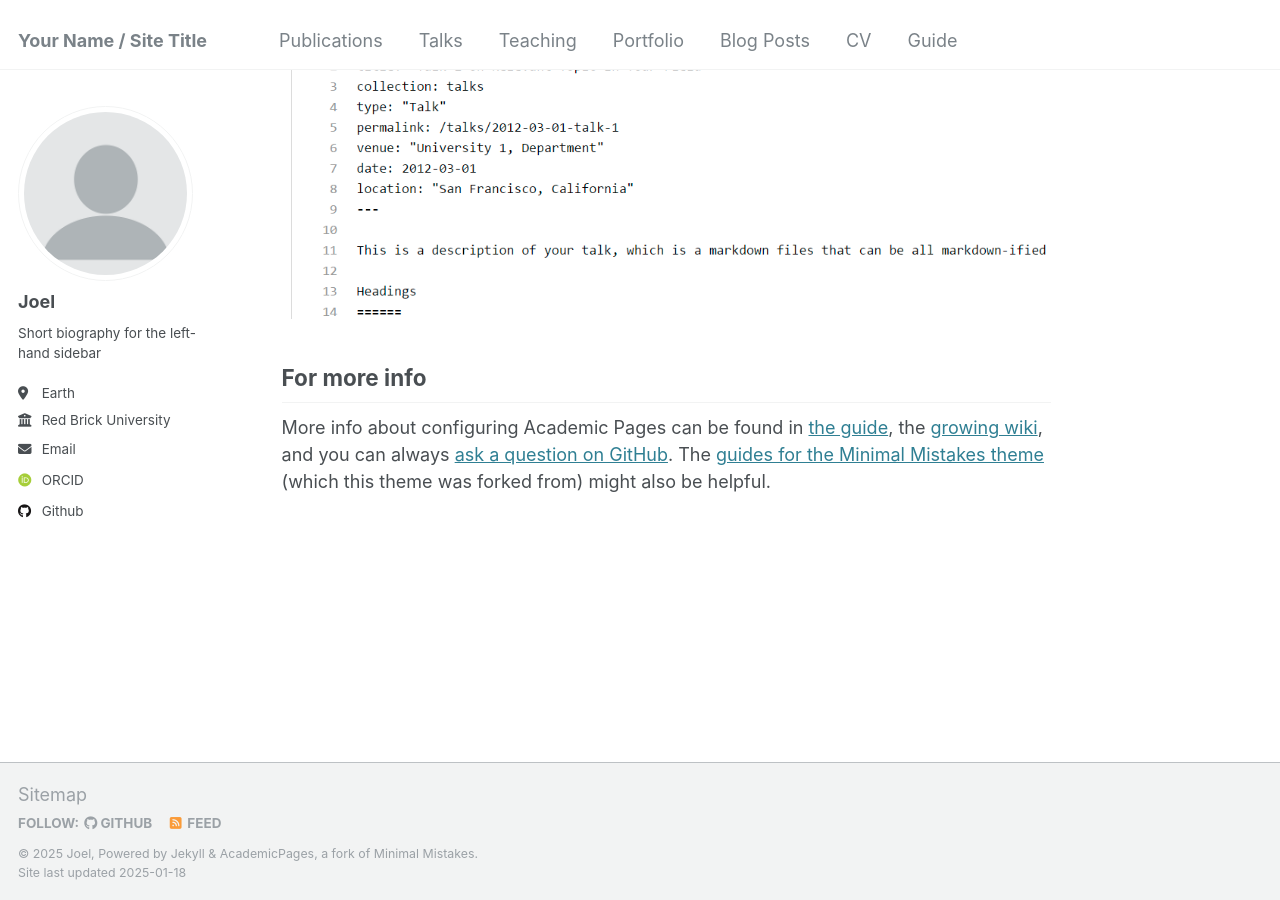
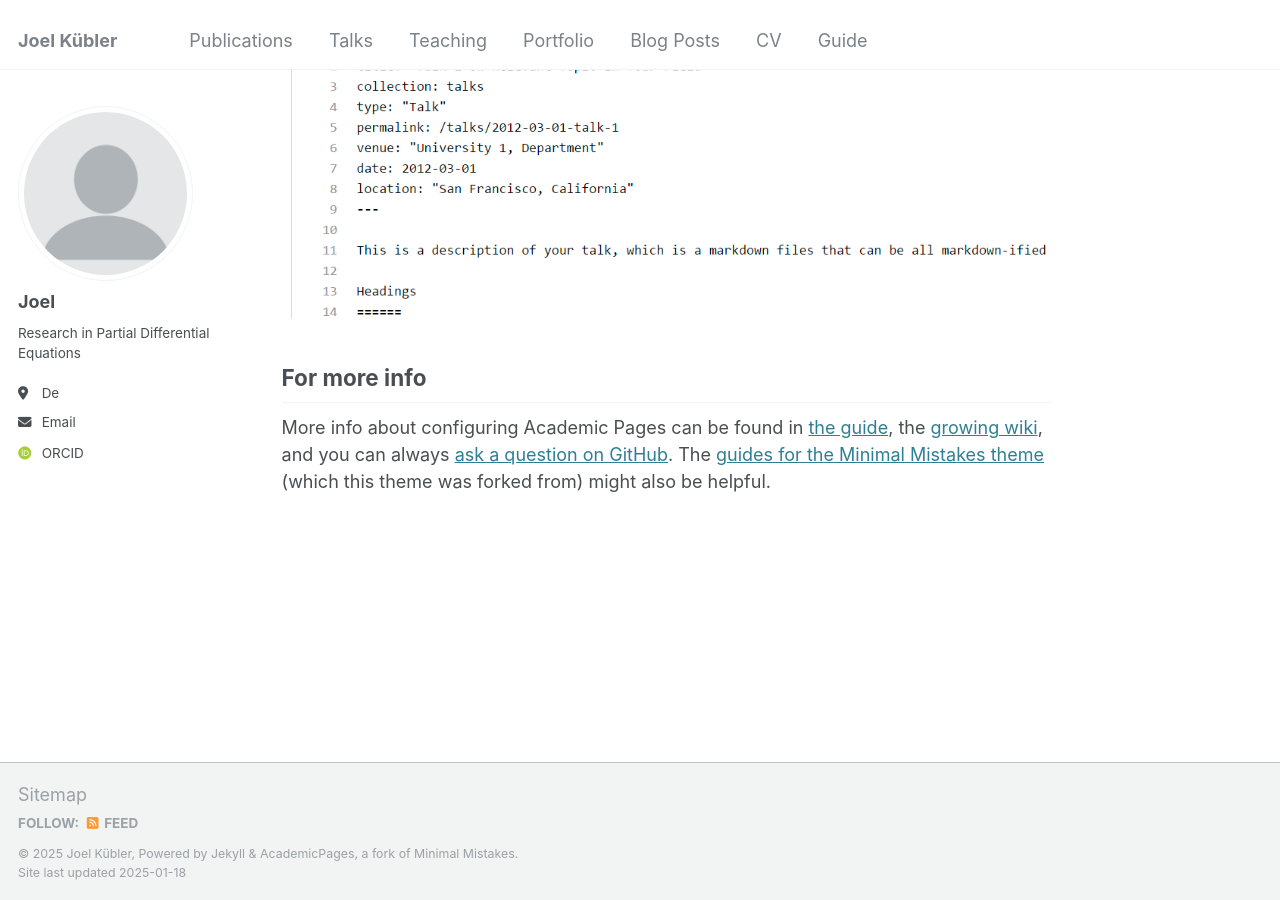
Before and after one commit to jkblr/jkblr.github.io, a Jekyll site: the page built from _pages/about.md, in a window 1280 px wide and 900 px high, scrolled down 2643 px. Built offline with Jekyll 4.4.1, drawn with Linux system fonts in a browser that asks for light colours; some web fonts are replaced.

Commit message:
Update _config.yml

```diff
--- a/_config.yml
+++ b/_config.yml
@@ -8,9 +8,9 @@
 
 # Basic Site Settings
 locale                   : "en-US"
-title                    : "Your Name / Site Title"
+title                    : "Joel Kübler"
 title_separator          : "-"
-name                     : &name "Joel"
+name                     : &name "Joel Kübler"
 description              : &description "personal description"
 url                      : https://jkblr.github.io # the base hostname & protocol for your site e.g. "https://[your GitHub username].github.io"
 baseurl                  : "" # the subpath of your site, e.g. "/blog"
@@ -24,9 +24,9 @@ author:
   avatar           : "profile.png"
   name             : "Joel"
   pronouns         : # example: "she/her"
-  bio              : "Short biography for the left-hand sidebar"
-  location         : "Earth"
-  employer         : "Red Brick University"
+  bio              : "Research in Partial Differential Equations"
+  location         : "De"
+  employer         : #"Red Brick University"
   uri              : # URL
   email            : "joel.kuebler.math@gmail.com"
 
@@ -44,7 +44,7 @@ author:
   bitbucket        : # Username - Update with your username on the site
   codepen          : # Username
   dribbble         : # Username
-  github           : "academicpages"
+  github           : #"academicpages"
   kaggle           : # Username
   stackoverflow    : # User number or user number and name (i.e., use "1" or "1/jeff-atwood")
 
```
